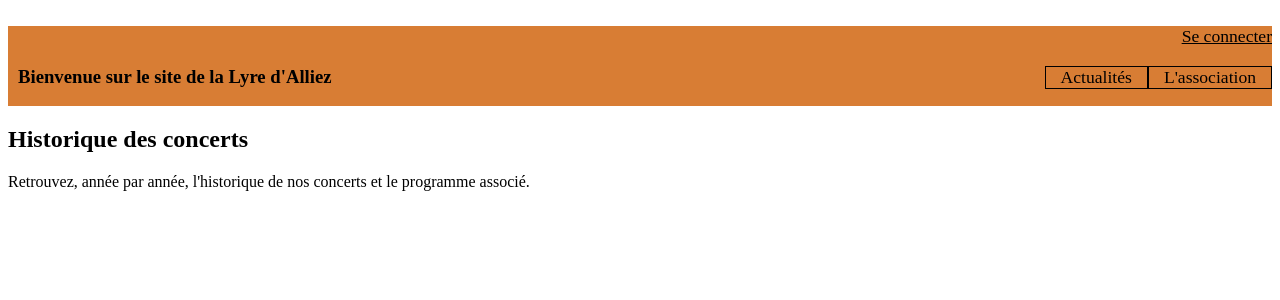
After one commit to JL31/Site_Lyre_d_Alliez, a Django app: page /association/historique_des_concerts/ in a window 1280 px wide. The commit adds this page. Shown: the top 300 px of the page. Run offline with Django 3.2, Linux system fonts and the light colour scheme; data that the repository does not hold is empty; some libraries are stand-ins or nearby versions.

Commit message:
Mise en place de l'historique des concerts

```diff
--- a/lyre_d_alliez/lyre_d_alliez/forms.py
+++ b/lyre_d_alliez/lyre_d_alliez/forms.py
@@ -25,7 +25,6 @@ from django.core.exceptions import ValidationError
 from django.core.validators import RegexValidator
 from django.forms import Form, CharField, EmailField, Textarea
 
-# from .models import Membre, Evenement, Abonnement, Article, Commentaire, ArticleDePresse, Soutien, DemandeDevenirSoutien
 from .models import Membre, Evenement, Abonnement, Article, Commentaire, ArticleDePresse, Soutien
 from django.forms import MultipleChoiceField, ModelForm, EmailField, DateField, TextInput, DateInput, Textarea
 
--- a/lyre_d_alliez/lyre_d_alliez/urls.py
+++ b/lyre_d_alliez/lyre_d_alliez/urls.py
@@ -77,6 +77,8 @@ urlpatterns = [
     path('association/bureau/', bureau, name='bureau'),
     path('association/les_pupitres/', les_pupitres, name='les_pupitres'),
     path('association/articles_de_presse/', articles_de_presse, name='articles_de_presse'),
+    path('association/historique_des_concerts/', historique_des_concerts, name='historique_des_concerts'),
+    re_path('association/liste_des_evenements_de_l_annee/(?P<annee>\d{4})/$', liste_des_evenements_de_l_annee, name='liste_des_evenements_de_l_annee'),
     path('association/soutiens/', soutiens, name='soutiens'),
 
     # Menu et sous-menus  : Zone de partage
--- a/lyre_d_alliez/lyre_d_alliez/views.py
+++ b/lyre_d_alliez/lyre_d_alliez/views.py
@@ -210,6 +210,7 @@ def accueil(request):
 
     return render(request, "base_etendue.html")
 
+
 # ======================
 def actualites(request):
     """
@@ -223,6 +224,7 @@ def actualites(request):
     """
 
     return render(request, "sous_menu_actualites.html")
+
 
 # =======================
 def association(request):
@@ -254,6 +256,7 @@ def zone_de_partage(request):
 
     return render(request, "sous_menu_zone_de_partage.html")
 
+
 # ==================================
 def creation_profil_membre(request):
     """
@@ -283,6 +286,7 @@ def creation_profil_membre(request):
 
     return render(request, "MembreForm.html", {"form": form})
 
+
 # ==========================
 def acces_interdit(request):
     """
@@ -296,6 +300,7 @@ def acces_interdit(request):
     """
 
     return render(request, "acces_interdit.html")
+
 
 # ========================
 def les_pupitres(request):
@@ -324,6 +329,7 @@ def les_pupitres(request):
 
     return render(request, "les_pupitres.html", {"dico_instrument_membres": dico_instrument_membres})
 
+
 # ==================
 def agenda(request):
     """
@@ -339,6 +345,7 @@ def agenda(request):
     liste_des_evenements = Evenement.objects.all()
 
     return render(request, "agenda.html", {"liste_des_evenements": liste_des_evenements})
+
 
 # ==============================
 def creation_evenement(request):
@@ -367,6 +374,7 @@ def creation_evenement(request):
         form = EvenementForm()
 
     return render(request, "EvenementForm.html", {"form": form})
+
 
 # ====================================================
 def abonnement_evenement(request, nom_de_l_evenement):
@@ -425,6 +433,7 @@ def abonnement_evenement(request, nom_de_l_evenement):
 
     return render(request, "abonnement_evenement_bis.html", {"form": form, "nom_de_l_evenement": nom_de_l_evenement})
 
+
 # ===============================
 def envoi_alerte_abonne(request):
     """
@@ -456,6 +465,7 @@ def envoi_alerte_abonne(request):
 
     return HttpResponseRedirect(reverse("accueil"))
 
+
 # ==================
 def bureau(request):
     """
@@ -486,6 +496,7 @@ def bureau(request):
 
     return render(request, "bureau.html", {"chef": chef, "liste_des_membres_du_bureau": liste_des_membres_du_bureau})
 
+
 # ============================
 def creation_article(request):
     """
@@ -515,6 +526,7 @@ def creation_article(request):
 
     return render(request, "ArticleForm.html", {"form": form})
 
+
 # ==============================
 def liste_des_articles(request):
     """
@@ -530,6 +542,7 @@ def liste_des_articles(request):
     liste_des_articles = Article.objects.order_by("-date")
 
     return render(request, "liste_des_articles.html", {"liste_des_articles": liste_des_articles})
+
 
 # ================================================
 def lire_article(request, reference_de_l_article):
@@ -592,6 +605,7 @@ def lire_article(request, reference_de_l_article):
 
     return render(request, "lecture_article.html", {"article": article, "liste_des_commentaires": liste_des_commentaires, "form": form})
 
+
 # ==============================
 def articles_de_presse(request):
     """
@@ -607,6 +621,7 @@ def articles_de_presse(request):
     liste_des_articles_de_presse = ArticleDePresse.objects.all()
 
     return render(request, "articles_de_presse.html", {"liste_des_articles_de_presse": liste_des_articles_de_presse})
+
 
 # ======================================
 def creation_article_de_presse(request):
@@ -637,6 +652,7 @@ def creation_article_de_presse(request):
 
     return render(request, "ArticleDePresseForm.html", {"form": form})
 
+
 # ====================
 def soutiens(request):
     """
@@ -652,6 +668,7 @@ def soutiens(request):
     liste_des_soutiens = Soutien.objects.all()
 
     return render(request, "soutiens.html", {"liste_des_soutiens": liste_des_soutiens})
+
 
 # ============================
 def creation_soutien(request):
@@ -681,6 +698,7 @@ def creation_soutien(request):
         form = SoutienForm()
 
     return render(request, "SoutienForm.html", {"form": form})
+
 
 # ========================================
 def demande_pour_devenir_soutien(request):
@@ -763,6 +781,54 @@ def demande_pour_devenir_soutien(request):
     return render(request, "DemandeDevenirSoutienForm.html", {"form": form})
 
 
+# ===================================
+def historique_des_concerts(request):
+    """
+        Vue qui permet d'afficher l'historique des concerts pour chaque année
+
+        :param request: instance de HttpRequest ou de HttpResponseRedirect
+        :type request: django.core.handlers.wsgi.WSGIRequest
+
+        :return: instance de HttpResponse
+        :rtype: django.http.response.HttpResponse | django.http.response.HttpResponseRedirect
+    """
+
+    liste_des_evenements_tmp = Evenement.objects.order_by("-date")
+    liste_des_evenements = OrderedDict()
+
+    for evenement in liste_des_evenements_tmp:
+
+        liste_des_evenements.setdefault(evenement.date.year, []).append(evenement)
+
+    liste_des_annees = list(liste_des_evenements.keys())
+
+    return render(request, "historique_des_concerts.html", {"liste_des_annees": liste_des_annees})
+
+
+# ==================================================
+def liste_des_evenements_de_l_annee(request, annee):
+    """
+        Vue qui permet d'afficher l'historique des concerts pour l'année spécifiée
+
+        :param request: instance de HttpRequest ou de HttpResponseRedirect
+        :type request: django.core.handlers.wsgi.WSGIRequest
+
+        :param annee: année choisie par le visiteur
+        :type annee: str (converti automatiquement par django lors de l'utilisation d'expression régulières dans les URLs)
+
+        :return: instance de HttpResponse
+        :rtype: django.http.response.HttpResponse | django.http.response.HttpResponseRedirect
+    """
+
+    annee_int = int(annee)
+
+    liste_des_evenements_de_l_annee_tmp = Evenement.objects.order_by("-date")
+
+    liste_des_evenements_de_l_annee = [ evenement for evenement in liste_des_evenements_de_l_annee_tmp if evenement.date.year == annee_int ]
+
+    return render(request, "evenements_de_l_annee.html", {"annee": annee_int, "liste_des_evenements_de_l_annee": liste_des_evenements_de_l_annee})
+
+
 # ==================================================================================================
 # SIGNAUX
 # ==================================================================================================
--- a/lyre_d_alliez/static/css/overall_style.css
+++ b/lyre_d_alliez/static/css/overall_style.css
@@ -284,3 +284,68 @@ strong
 {
     display: flex;
 }
+
+/* Mise en forme de l'historique de nos concerts */
+/* --------------------------------------------- */
+
+.conteneur_dossiers
+{
+    display: flex;
+    flex-direction: row
+    align-items: center;
+}
+
+.conteneur_historique_annee
+{
+    margin-left: 15px;
+    margin-right: 15px;
+}
+
+.image_evenements_annee
+{
+    border: 1px solid black;
+    margin-bottom: 0px;
+}
+
+.titre_annee
+{
+    border: 1px solid black;
+    margin-top: 0px;
+    text-align: center;
+    background-color: RGB(242,231,191)
+}
+
+.lien_vers_evenements_annee
+{
+    color: black;
+    text-decoration: none;
+}
+
+/* Mise en forme des évènements d'une année spécifiée */
+/* -------------------------------------------------- */
+
+.conteneur_des_evenements_annee
+{
+    display: flex;
+    flex-direction: column;
+}
+
+.conteneur_evenements_annee
+{
+    display: flex;
+    margin-bottom: 0px;
+}
+
+.bordure_gauche_annee
+{
+    padding: 0px;
+    width: 20px;
+    background-color: RGB(255,178,103);
+}
+
+.description_evenement_annee
+{
+    padding: 5px;
+    background-color: RGB(200,200,200);
+    width: 65vw;
+}
--- /dev/null
+++ b/lyre_d_alliez/templates/historique_des_concerts.html
@@ -0,0 +1,21 @@
+{% extends "base_etendue.html" %}
+{% load static %}
+
+{% block contenu %}
+<h1>Historique des concerts</h1>
+<div>
+    <p>
+        Retrouvez, année par année, l'historique de nos concerts et le programme associé.
+    </p>
+
+    <div class="conteneur_dossiers">
+    {% for annee in liste_des_annees %}
+        <div class="conteneur_historique_annee">
+            <img src="{% static 'img/image_defaut_evenements_annee_200x200.jpg' %}" class="image_evenements_annee"/>
+            <a href="{% url 'liste_des_evenements_de_l_annee' annee %}" class="lien_vers_evenements_annee"><h2 class="titre_annee">{{ annee }}</h2></a>
+        </div>
+    {% endfor %}
+    </div>
+
+</div>
+{% endblock %}
--- a/lyre_d_alliez/templates/sous_menu_association.html
+++ b/lyre_d_alliez/templates/sous_menu_association.html
@@ -15,7 +15,7 @@
         <a href="{% url 'articles_de_presse' %}">Articles de presse</a>
     </li>
     <li>
-        <a href="">Historique des concerts</a>
+        <a href="{% url 'historique_des_concerts' %}">Historique des concerts</a>
         </li>
     <li>
         <a href="{% url 'soutiens' %}">Nos soutiens</a>
```
Also changed, not shown: lyre_d_alliez/lyre_d_alliez/admin.py (+0 -33 lines), lyre_d_alliez/lyre_d_alliez/models.py (+11 -43 lines), lyre_d_alliez/templates/evenements_de_l_annee.html (added, +25 -0 lines).
